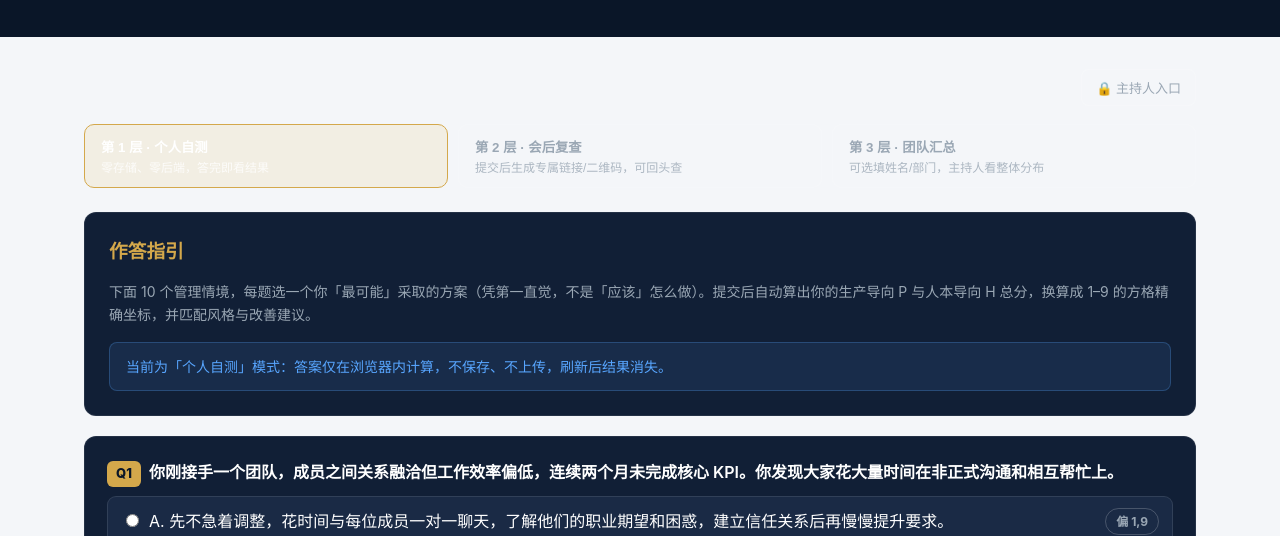
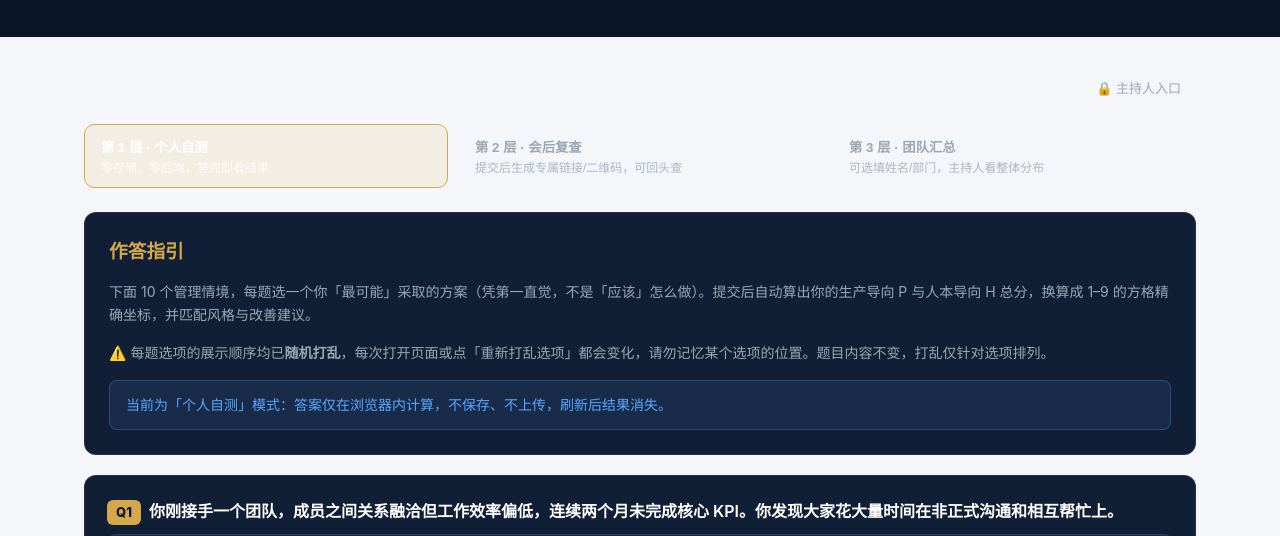
Before and after one commit to penguin3312026/workbench, a plain HTML site: page modules/hcss/modules/managerial-grid/index.html in a window 1280 px wide. Shown: the part 264-800 px from the top of the page. Drawn offline with Linux system fonts and the light colour scheme.

Commit message:
update modules/hcss/modules/managerial-grid/index.html

```diff
--- a/modules/hcss/modules/managerial-grid/index.html
+++ b/modules/hcss/modules/managerial-grid/index.html
@@ -204,6 +204,7 @@
     <div class="tool-card">
       <h3>作答指引</h3>
       <p>下面 10 个管理情境，每题选一个你「最可能」采取的方案（凭第一直觉，不是「应该」怎么做）。提交后自动算出你的生产导向 P 与人本导向 H 总分，换算成 1–9 的方格精确坐标，并匹配风格与改善建议。</p>
+      <p class="tip">⚠️ 每题选项的展示顺序均已<b>随机打乱</b>，每次打开页面或点「重新打乱选项」都会变化，请勿记忆某个选项的位置。题目内容不变，打乱仅针对选项排列。</p>
       <div id="modeHint" class="mode-hint"></div>
       <div class="identity-fields" id="identityFields" style="display:none">
         <input type="text" id="uName" placeholder="姓名（可选，主持人汇总时显示）" maxlength="20">
@@ -214,6 +215,7 @@
     <div class="actions">
       <button class="btn btn-primary" id="btnSubmit" onclick="submitQuiz()">查看我的结果</button>
       <button class="btn btn-outline" onclick="resetQuiz()">重做</button>
+      <button class="btn btn-outline" onclick="reshuffle()">🔀 重新打乱选项</button>
     </div>
   </section>
 
@@ -301,6 +303,7 @@
 const params = new URLSearchParams(location.search);
 let MODE = params.get('mode') || '1';
 let SAVED_TOKEN = '';
+let displayOrder = [];  // displayOrder[i] = [origIdx...]：第 i 题每个选项按「展示位置」排列的原始下标
 
 const MODES = {
   '1': {
@@ -324,6 +327,7 @@ const MODES = {
 document.addEventListener('DOMContentLoaded', () => {
   renderModeBar();
   applyModeUI();
+  shuffleOptions();
   renderQuiz();
   renderRef();
 
@@ -378,6 +382,18 @@ function optionTag(o) {
   return '5,5';
 }
 
+// 打乱每题选项的展示顺序（不改变选项内容与分值）
+function shuffleOptions() {
+  displayOrder = GridCore.QUESTIONS.map(q => {
+    const arr = q.options.map((_, j) => j);
+    for (let k = arr.length - 1; k > 0; k--) {
+      const r = Math.floor(Math.random() * (k + 1));
+      [arr[k], arr[r]] = [arr[r], arr[k]];
+    }
+    return arr;
+  });
+}
+
 function renderQuiz() {
   const qz = document.getElementById('quiz');
   qz.innerHTML = '';
@@ -386,9 +402,14 @@ function renderQuiz() {
     const title = document.createElement('div');
     title.innerHTML = `<span class="qnum">Q${i+1}</span><span class="qtitle">${q.q}</span>`;
     card.appendChild(title);
-    q.options.forEach((o, j) => {
+    // 按打乱后的展示顺序渲染；radio 的 value 仍是「原始下标」，保证算分稳定
+    const order = displayOrder[i] || q.options.map((_, j) => j);
+    order.forEach((origIdx, pos) => {
+      const o = q.options[origIdx];
+      const letter = String.fromCharCode(65 + pos);              // 按展示位置重新编号 A/B/C/D/E
+      const dispText = o.text.replace(/^[A-E]\.\s*/, letter + '. '); // 去掉原编号，避免暴露位置
       const lab = document.createElement('label'); lab.className = 'opt';
-      lab.innerHTML = `<input type="radio" name="q${i}" value="${j}"><span class="badge" style="float:right;border-color:rgba(255,255,255,.2);color:var(--sub)">偏 ${optionTag(o)}</span>${o.text}`;
+      lab.innerHTML = `<input type="radio" name="q${i}" value="${origIdx}"><span class="badge" style="float:right;border-color:rgba(255,255,255,.2);color:var(--sub)">偏 ${optionTag(o)}</span>${escapeHtml(dispText)}`;
       lab.querySelector('input').addEventListener('change', () => {
         card.querySelectorAll('.opt').forEach(x => x.classList.remove('sel'));
         lab.classList.add('sel');
@@ -397,6 +418,14 @@ function renderQuiz() {
     });
     qz.appendChild(card);
   });
+}
+
+// 重新打乱：清空已选，按新顺序渲染（题目内容不变，仅选项位置随机，防止被记住位置）
+function reshuffle() {
+  shuffleOptions();
+  resetQuiz();
+  renderQuiz();
+  showMsg('已重新打乱每题选项的展示顺序——题目内容不变，仅选项位置随机，防止被记住位置。', 'info');
 }
 
 /* ---------- 提交 ---------- */
```
